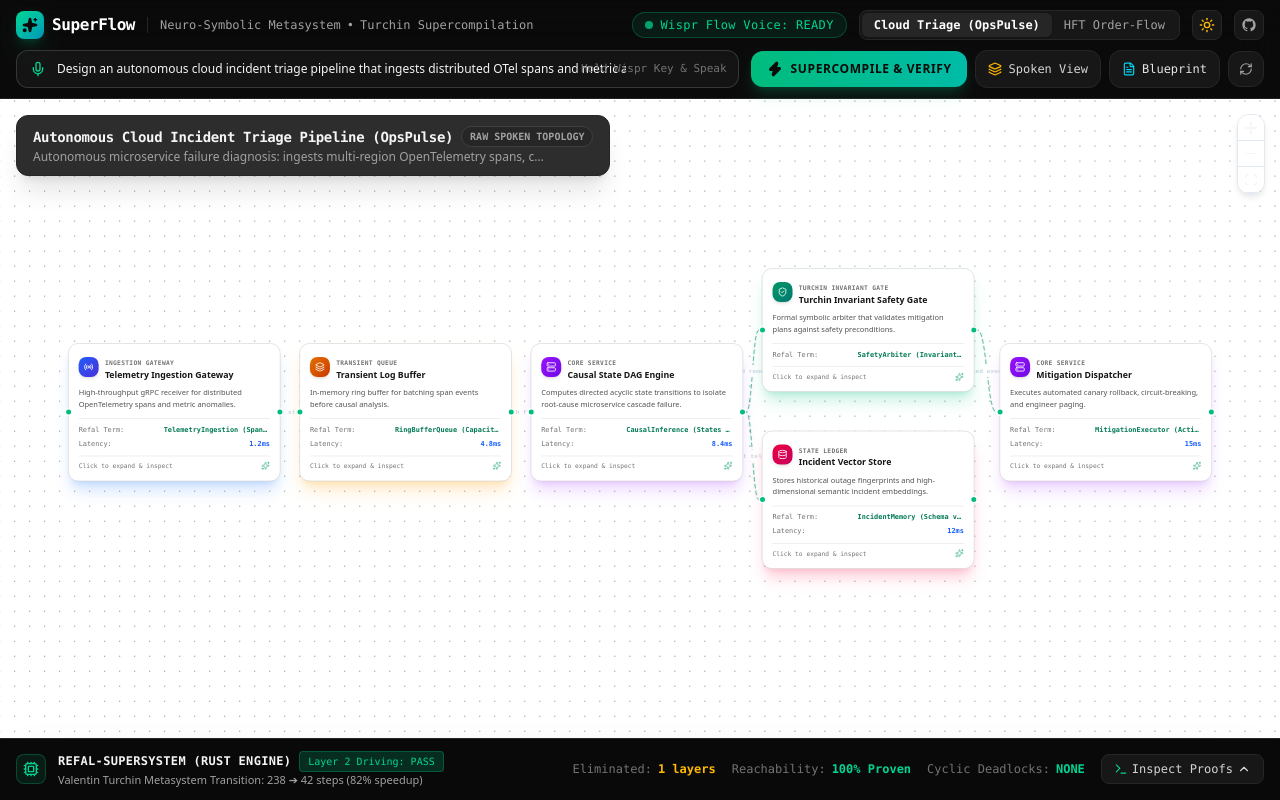
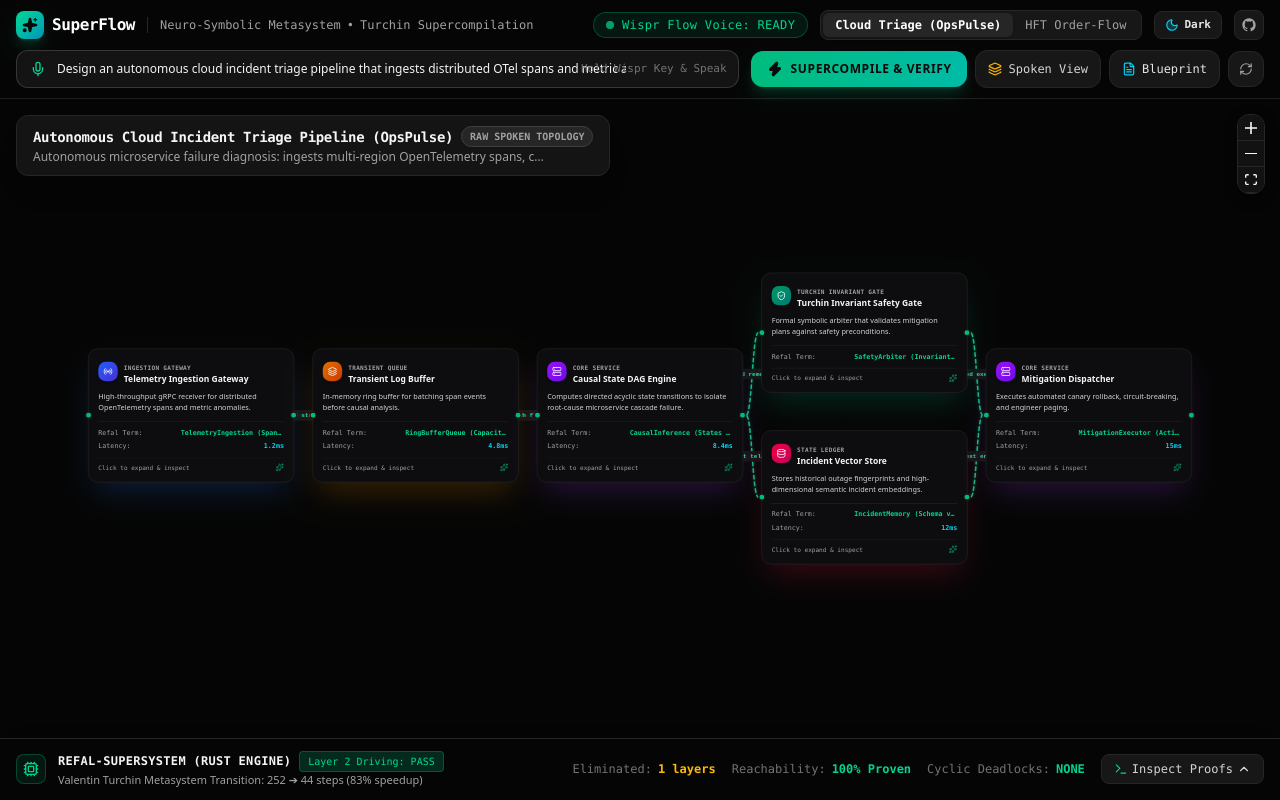
Before and after one commit to Abhinav-Rust/superflow, a Next.js app: page / in a window 1280 px wide. Built offline with nearby package versions, Linux system fonts and the light colour scheme.

Commit message:
feat: complete pure black/white theme uniformity, dynamic moving connections across all boxes, and high-contrast cursor

```diff
--- a/src/app/globals.css
+++ b/src/app/globals.css
@@ -1,59 +1,98 @@
 @import "tailwindcss";
 @import "@xyflow/react/dist/style.css";
 
-:root {
-  --background: #0a0a0a;
-  --foreground: #f3f4f6;
+/* Enable class-based dark mode in Tailwind v4 */
+@custom-variant dark (&:where(.dark, .dark *));
+
+/* Strict root theme colors */
+html.dark,
+body.dark,
+.dark {
+  background-color: #050505 !important;
+  color: #f3f4f6 !important;
+  color-scheme: dark !important;
 }
 
-body {
-  overflow-x: hidden;
-  font-family: system-ui, -apple-system, BlinkMacSystemFont, 'Segoe UI', Roboto, Oxygen, Ubuntu, Cantarell, sans-serif;
+html.light,
+body.light,
+.light {
+  background-color: #ffffff !important;
+  color: #0a0a0a !important;
+  color-scheme: light !important;
 }
 
-/* React Flow Canvas Theme Support */
-.dark .react-flow__background {
-  background-color: #0a0a0a !important;
+/* React Flow Canvas Theme Consistency - Hard Anchored to html root */
+html.dark .react-flow,
+html.dark .react-flow__pane,
+html.dark .react-flow__viewport,
+html.dark .react-flow__background {
+  background-color: #050505 !important;
 }
 
-.light .react-flow__background {
+html.light .react-flow,
+html.light .react-flow__pane,
+html.light .react-flow__viewport,
+html.light .react-flow__background {
   background-color: #ffffff !important;
 }
 
+/* High-Contrast Mouse Pointer Visibility Across Entire Page */
+html,
+body,
+.react-flow,
+.react-flow__pane,
+.react-flow__viewport,
+.react-flow__background {
+  cursor: default !important;
+}
+
+.react-flow__node,
+.react-flow__node *,
+button,
+a,
+[role="button"] {
+  cursor: pointer !important;
+}
+
+input[type="text"] {
+  cursor: text !important;
+}
+
 /* Controls Styling */
-.dark .react-flow__controls {
+html.dark .react-flow__controls {
   border: 1px solid #262626 !important;
-  background-color: #171717 !important;
+  background-color: #121212 !important;
   border-radius: 0.75rem !important;
   overflow: hidden;
+  box-shadow: 0 4px 12px rgba(0, 0, 0, 0.5) !important;
 }
 
-.dark .react-flow__controls-button {
-  background-color: #171717 !important;
+html.dark .react-flow__controls-button {
+  background-color: #121212 !important;
   border-bottom: 1px solid #262626 !important;
   fill: #a3a3a3 !important;
 }
 
-.dark .react-flow__controls-button:hover {
+html.dark .react-flow__controls-button:hover {
   background-color: #262626 !important;
   fill: #ffffff !important;
 }
 
-.light .react-flow__controls {
-  border: 1px solid #e2e8f0 !important;
+html.light .react-flow__controls {
+  border: 1px solid #cbd5e1 !important;
   background-color: #ffffff !important;
   border-radius: 0.75rem !important;
   overflow: hidden;
-  box-shadow: 0 4px 6px -1px rgb(0 0 0 / 0.1) !important;
+  box-shadow: 0 4px 12px rgba(0, 0, 0, 0.08) !important;
 }
 
-.light .react-flow__controls-button {
+html.light .react-flow__controls-button {
   background-color: #ffffff !important;
-  border-bottom: 1px solid #e2e8f0 !important;
-  fill: #475569 !important;
+  border-bottom: 1px solid #cbd5e1 !important;
+  fill: #334155 !important;
 }
 
-.light .react-flow__controls-button:hover {
+html.light .react-flow__controls-button:hover {
   background-color: #f1f5f9 !important;
   fill: #0f172a !important;
 }
@@ -61,28 +100,31 @@
 /* Dynamic Moving Animation on ALL Connection Edges */
 @keyframes edgeFlowAnimation {
   from {
-    stroke-dashoffset: 24;
+    stroke-dashoffset: 22;
   }
   to {
     stroke-dashoffset: 0;
   }
 }
 
+.superflow-edge-path,
 .react-flow__edge-path,
 .react-flow__edge path {
   stroke-dasharray: 6 5 !important;
-  animation: edgeFlowAnimation 0.8s linear infinite !important;
+  animation: edgeFlowAnimation 0.9s linear infinite !important;
   stroke-linecap: round;
 }
 
-.dark .react-flow__edge-path,
-.dark .react-flow__edge path {
+html.dark .superflow-edge-path,
+html.dark .react-flow__edge-path,
+html.dark .react-flow__edge path {
   stroke: #10b981 !important;
-  filter: drop-shadow(0 0 3px rgba(16, 185, 129, 0.4));
+  filter: drop-shadow(0 0 3px rgba(16, 185, 129, 0.5));
 }
 
-.light .react-flow__edge-path,
-.light .react-flow__edge path {
+html.light .superflow-edge-path,
+html.light .react-flow__edge-path,
+html.light .react-flow__edge path {
   stroke: #059669 !important;
-  filter: drop-shadow(0 0 2px rgba(5, 150, 105, 0.3));
+  filter: drop-shadow(0 0 2px rgba(5, 150, 105, 0.35));
 }
--- a/src/app/page.tsx
+++ b/src/app/page.tsx
@@ -46,25 +46,46 @@
 
   const isDark = theme === 'dark';
 
-  // Synchronize Theme class on root document
+  // Load saved theme preference on mount
+  useEffect(() => {
+    const saved = localStorage.getItem('superflow-theme') as 'dark' | 'light' | null;
+    if (saved === 'dark' || saved === 'light') {
+      setTheme(saved);
+    }
+  }, []);
+
+  // Synchronize Theme class on root document and body
   useEffect(() => {
     const root = document.documentElement;
+    const body = document.body;
     if (theme === 'dark') {
       root.classList.add('dark');
       root.classList.remove('light');
+      body.classList.add('dark');
+      body.classList.remove('light');
+      body.style.backgroundColor = '#050505';
+      body.style.color = '#f3f4f6';
     } else {
       root.classList.add('light');
       root.classList.remove('dark');
+      body.classList.add('light');
+      body.classList.remove('dark');
+      body.style.backgroundColor = '#ffffff';
+      body.style.color = '#0a0a0a';
     }
   }, [theme]);
 
   // Toggle Theme
   const handleToggleTheme = () => {
-    setTheme((prev) => (prev === 'dark' ? 'light' : 'dark'));
+    setTheme((prev) => {
+      const next = prev === 'dark' ? 'light' : 'dark';
+      localStorage.setItem('superflow-theme', next);
+      return next;
+    });
   };
 
   // Initialize graph
-  const loadGraph = useCallback((graph: ArchitectureGraph, supercompiled: boolean, currentTheme: 'dark' | 'light') => {
+  const loadGraph = useCallback((graph: ArchitectureGraph, supercompiled: boolean) => {
     const { supercompiledGraph, analysis } = supercompileGraph(graph);
     setAnalysisResult(analysis);
 
@@ -77,20 +98,30 @@
       data: n.data,
     }));
 
-    // Ensure ALL edges have dynamic moving animated connection across the entire flow
+    // Ensure ALL edges have dynamic animated moving connection pulses across the entire flow
     const formattedEdges: Edge<ArchitectureEdgeData>[] = targetGraph.edges.map((e) => ({
       id: e.id,
       source: e.source,
       target: e.target,
-      animated: true, // Guarantees animated pulse on every single connection
       type: 'default',
+      animated: true,
       data: e.data,
       label: e.data?.label,
       labelStyle: {
-        fill: currentTheme === 'dark' ? '#cbd5e1' : '#334155',
+        fill: isDark ? '#34d399' : '#047857',
         fontSize: 10,
         fontFamily: 'monospace',
-        fontWeight: 600,
+        fontWeight: 700,
+      },
+      labelBgStyle: {
+        fill: isDark ? '#141414' : '#f8fafc',
+        fillOpacity: 0.95,
+      },
+      labelBgPadding: [6, 3] as [number, number],
+      labelBgBorderRadius: 8,
+      style: {
+        stroke: isDark ? '#10b981' : '#059669',
+        strokeWidth: 2.5,
       },
     }));
 
@@ -98,10 +129,10 @@
     setEdges(formattedEdges);
   }, [setNodes, setEdges]);
 
-  // Initial load
+  // Initial load and reload when graph changes
   useEffect(() => {
-    loadGraph(activeGraph, isSupercompiledView, theme);
-  }, [theme]);
+    loadGraph(activeGraph, isSupercompiledView);
+  }, [activeGraph, isSupercompiledView, loadGraph]);
 
   // Handle Preset Switching
   const handleSelectPreset = (presetId: string) => {
@@ -110,7 +141,7 @@
     setActiveGraph(selected);
     setPromptInput(selected.spokenPrompt);
     setIsSupercompiledView(false);
-    loadGraph(selected, false, theme);
+    loadGraph(selected, false);
   };
 
   // Run Supercompilation & Metasystem Transition
@@ -121,30 +152,30 @@
       const { supercompiledGraph, analysis } = supercompileGraph(activeGraph);
       setAnalysisResult(analysis);
       setIsSupercompiledView(true);
-      loadGraph(activeGraph, true, theme);
+      loadGraph(activeGraph, true);
       setIsProcessing(false);
 
       // Trigger Celebration
       confetti({
-        particleCount: 80,
-        spread: 70,
+        particleCount: 90,
+        spread: 75,
         origin: { y: 0.8 },
         colors: ['#10b981', '#34d399', '#6ee7b7'],
       });
-    }, 500);
+    }, 450);
   };
 
   // Toggle View
   const handleToggleView = () => {
     const nextView = !isSupercompiledView;
     setIsSupercompiledView(nextView);
-    loadGraph(activeGraph, nextView, theme);
+    loadGraph(activeGraph, nextView);
   };
 
   // Reset to original
   const handleReset = () => {
     setIsSupercompiledView(false);
-    loadGraph(activeGraph, false, theme);
+    loadGraph(activeGraph, false);
   };
 
   // Handle Node Click to Expand into Detail Modal
@@ -155,8 +186,9 @@
   return (
     <div
       className={`flex flex-col h-screen w-screen overflow-hidden font-sans transition-colors duration-200 ${
-        isDark ? 'dark bg-neutral-950 text-neutral-100' : 'light bg-white text-neutral-900'
+        isDark ? 'dark bg-[#050505] text-neutral-100' : 'light bg-white text-neutral-900'
       }`}
+      style={{ backgroundColor: isDark ? '#050505' : '#ffffff' }}
     >
       {/* Voice Dictation Bar */}
       <VoiceInputBar
@@ -177,15 +209,21 @@
       {/* Main Graph Canvas Area */}
       <div
         className={`flex-1 relative w-full select-none transition-colors duration-200 ${
-          isDark ? 'bg-neutral-950' : 'bg-white'
+          isDark ? 'bg-[#050505]' : 'bg-white'
         }`}
-        style={{ minHeight: '520px', height: 'calc(100vh - 165px)' }}
+        style={{
+          minHeight: '520px',
+          height: 'calc(100vh - 165px)',
+          backgroundColor: isDark ? '#050505' : '#ffffff',
+        }}
       >
         {/* Floating Header Tag */}
         <div className="absolute top-4 left-4 z-10 pointer-events-none">
           <div
             className={`border rounded-xl px-4 py-2.5 backdrop-blur-md shadow-xl transition-colors ${
-              isDark ? 'bg-neutral-900/90 border-neutral-800 text-neutral-100' : 'bg-white/95 border-neutral-200 text-neutral-900 shadow-md'
+              isDark
+                ? 'bg-neutral-900/90 border-neutral-800 text-neutral-100'
+                : 'bg-white/95 border-neutral-200 text-neutral-900 shadow-md'
             }`}
           >
             <div className="flex items-center gap-2">
@@ -216,8 +254,9 @@
           onEdgesChange={onEdgesChange}
           onNodeClick={handleNodeClick}
           nodeTypes={nodeTypes}
+          colorMode={theme}
           fitView
-          fitViewOptions={{ padding: 0.12 }}
+          fitViewOptions={{ padding: 0.16 }}
           zoomOnScroll={false}
           zoomOnPinch={false}
           panOnScroll={false}
@@ -225,15 +264,16 @@
           panOnDrag={true}
           nodesDraggable={true}
           nodesConnectable={false}
-          minZoom={0.5}
-          maxZoom={1.5}
+          minZoom={0.25}
+          maxZoom={2}
           proOptions={{ hideAttribution: true }}
+          style={{ backgroundColor: isDark ? '#050505' : '#ffffff' }}
         >
           <Background
             variant={BackgroundVariant.Dots}
             gap={24}
             size={1.5}
-            color={isDark ? '#262626' : '#e2e8f0'}
+            color={isDark ? '#262626' : '#cbd5e1'}
           />
           <Controls position="top-right" showInteractive={false} />
         </ReactFlow>
--- a/src/components/CustomNode.tsx
+++ b/src/components/CustomNode.tsx
@@ -64,7 +64,7 @@
         isEliminated
           ? 'opacity-40 scale-95 grayscale border-neutral-400 dark:border-neutral-700'
           : `hover:scale-102 hover:shadow-2xl border-neutral-300 dark:border-neutral-800 ${config.glow}`
-      } bg-white dark:bg-neutral-900/95 text-neutral-900 dark:text-neutral-100`}
+      } bg-white dark:bg-[#0d0d10] text-neutral-900 dark:text-neutral-100 shadow-sm dark:shadow-2xl`}
     >
       <Handle
         type="target"
--- a/src/components/RefalInspector.tsx
+++ b/src/components/RefalInspector.tsx
@@ -26,8 +26,8 @@
     <div
       className={`border-t backdrop-blur-md shadow-2xl transition-all duration-300 ${
         isDark
-          ? 'border-neutral-800 bg-neutral-950/95 text-neutral-100'
-          : 'border-neutral-200 bg-white/95 text-neutral-900 shadow-neutral-300/30'
+          ? 'border-neutral-800 bg-[#050505] text-neutral-100'
+          : 'border-neutral-200 bg-white text-neutral-900 shadow-neutral-300/30'
       }`}
     >
       {/* Summary Header Bar */}
--- a/src/components/VoiceInputBar.tsx
+++ b/src/components/VoiceInputBar.tsx
@@ -38,8 +38,8 @@
     <header
       className={`w-full border-b backdrop-blur-xl z-20 shrink-0 select-none transition-colors duration-200 ${
         isDark
-          ? 'bg-neutral-950/90 border-neutral-800/80 text-neutral-100'
-          : 'bg-white/90 border-neutral-200 text-neutral-900 shadow-sm'
+          ? 'bg-[#050505] border-neutral-800/80 text-neutral-100'
+          : 'bg-white border-neutral-200 text-neutral-900 shadow-sm'
       }`}
     >
       <div className="max-w-[1700px] mx-auto px-4 py-2.5 space-y-2.5">
@@ -109,14 +109,24 @@
             {/* Theme Toggle Button */}
             <button
               onClick={onToggleTheme}
-              className={`p-1.5 rounded-lg border transition ${
+              className={`flex items-center gap-1.5 px-2.5 py-1.5 rounded-lg border text-xs font-mono font-semibold transition ${
                 isDark
-                  ? 'bg-neutral-900 border-neutral-800 text-amber-400 hover:bg-neutral-800'
-                  : 'bg-neutral-100 border-neutral-200 text-neutral-700 hover:bg-neutral-200'
+                  ? 'bg-neutral-900 border-neutral-800 hover:bg-neutral-800'
+                  : 'bg-neutral-100 border-neutral-300 hover:bg-neutral-200'
               }`}
-              title={`Switch to ${isDark ? 'Light' : 'Dark'} Theme`}
+              title={`Current Theme: ${isDark ? 'Dark (Obsidian)' : 'Light (Pure White)'}. Click to switch.`}
             >
-              {isDark ? <Sun className="w-4 h-4" /> : <Moon className="w-4 h-4" />}
+              {isDark ? (
+                <>
+                  <Moon className="w-3.5 h-3.5 text-cyan-400 fill-cyan-400/20" />
+                  <span className="text-[11px] text-neutral-200">Dark</span>
+                </>
+              ) : (
+                <>
+                  <Sun className="w-3.5 h-3.5 text-amber-500 fill-amber-500/20" />
+                  <span className="text-[11px] text-neutral-800">Light</span>
+                </>
+              )}
             </button>
 
             {/* GitHub Link */}
--- a/src/lib/presets.ts
+++ b/src/lib/presets.ts
@@ -11,7 +11,7 @@
       {
         id: 'otel-gateway',
         type: 'gateway',
-        position: { x: 50, y: 160 },
+        position: { x: 40, y: 160 },
         data: {
           label: 'Telemetry Ingestion Gateway',
           type: 'gateway',
@@ -24,7 +24,7 @@
       {
         id: 'log-buffer-queue',
         type: 'queue',
-        position: { x: 420, y: 160 },
+        position: { x: 410, y: 160 },
         data: {
           label: 'Transient Log Buffer',
           type: 'queue',
@@ -38,7 +38,7 @@
       {
         id: 'causal-engine',
         type: 'service',
-        position: { x: 790, y: 160 },
+        position: { x: 780, y: 160 },
         data: {
           label: 'Causal State DAG Engine',
           type: 'service',
@@ -51,7 +51,7 @@
       {
         id: 'safety-invariant-gate',
         type: 'invariant',
-        position: { x: 1160, y: 40 },
+        position: { x: 1150, y: 35 },
         data: {
           label: 'Turchin Invariant Safety Gate',
           type: 'invariant',
@@ -64,7 +64,7 @@
       {
         id: 'incident-vector-db',
         type: 'database',
-        position: { x: 1160, y: 300 },
+        position: { x: 1150, y: 295 },
         data: {
           label: 'Incident Vector Store',
           type: 'database',
@@ -77,7 +77,7 @@
       {
         id: 'mitigation-dispatcher',
         type: 'service',
-        position: { x: 1540, y: 160 },
+        position: { x: 1520, y: 160 },
         data: {
           label: 'Mitigation Dispatcher',
           type: 'service',
@@ -124,6 +124,13 @@
         animated: true,
         data: { label: 'verified execution', protocol: 'sync' },
       },
+      {
+        id: 'e6',
+        source: 'incident-vector-db',
+        target: 'mitigation-dispatcher',
+        animated: true,
+        data: { label: 'context enrich', protocol: 'async' },
+      },
     ],
   },
   {
@@ -136,7 +143,7 @@
       {
         id: 'feed-handler',
         type: 'gateway',
-        position: { x: 50, y: 160 },
+        position: { x: 40, y: 160 },
         data: {
           label: 'L3 Feed Handler (ITCH/OUCH)',
           type: 'gateway',
@@ -149,7 +156,7 @@
       {
         id: 'staging-queue',
         type: 'queue',
-        position: { x: 420, y: 160 },
+        position: { x: 410, y: 160 },
         data: {
           label: 'Staging Ring Buffer',
           type: 'queue',
@@ -163,7 +170,7 @@
       {
         id: 'signal-engine',
         type: 'service',
-        position: { x: 790, y: 160 },
+        position: { x: 780, y: 160 },
         data: {
           label: 'Microstructure Signal Core',
           type: 'service',
@@ -176,7 +183,7 @@
       {
         id: 'risk-invariant-gate',
         type: 'invariant',
-        position: { x: 1160, y: 40 },
+        position: { x: 1150, y: 35 },
         data: {
           label: 'Synchronous Risk Invariant Gate',
           type: 'invariant',
@@ -189,7 +196,7 @@
       {
         id: 'fill-ledger',
         type: 'database',
-        position: { x: 1160, y: 300 },
+        position: { x: 1150, y: 295 },
         data: {
           label: 'Fill & Position Ledger',
           type: 'database',
@@ -202,7 +209,7 @@
       {
         id: 'dma-router',
         type: 'service',
-        position: { x: 1540, y: 160 },
+        position: { x: 1520, y: 160 },
         data: {
           label: 'DMA Exchange Router',
           type: 'service',
@@ -214,11 +221,12 @@
       },
     ],
     edges: [
-      { id: 'h1', source: 'feed-handler', target: 'staging-queue', animated: true, data: { protocol: 'sync' } },
-      { id: 'h2', source: 'staging-queue', target: 'signal-engine', animated: true, data: { protocol: 'sync' } },
-      { id: 'h3', source: 'signal-engine', target: 'risk-invariant-gate', animated: true, data: { protocol: 'sync' } },
-      { id: 'h4', source: 'signal-engine', target: 'fill-ledger', animated: true, data: { protocol: 'async' } },
-      { id: 'h5', source: 'risk-invariant-gate', target: 'dma-router', animated: true, data: { protocol: 'sync' } },
+      { id: 'h1', source: 'feed-handler', target: 'staging-queue', animated: true, data: { label: 'L3 raw ticks', protocol: 'sync' } },
+      { id: 'h2', source: 'staging-queue', target: 'signal-engine', animated: true, data: { label: 'atomic pop', protocol: 'sync' } },
+      { id: 'h3', source: 'signal-engine', target: 'risk-invariant-gate', animated: true, data: { label: 'order intent', protocol: 'sync' } },
+      { id: 'h4', source: 'signal-engine', target: 'fill-ledger', animated: true, data: { label: 'audit shadow', protocol: 'async' } },
+      { id: 'h5', source: 'risk-invariant-gate', target: 'dma-router', animated: true, data: { label: 'risk cleared DMA', protocol: 'sync' } },
+      { id: 'h6', source: 'fill-ledger', target: 'dma-router', animated: true, data: { label: 'position check', protocol: 'async' } },
     ],
   },
 ];
```
